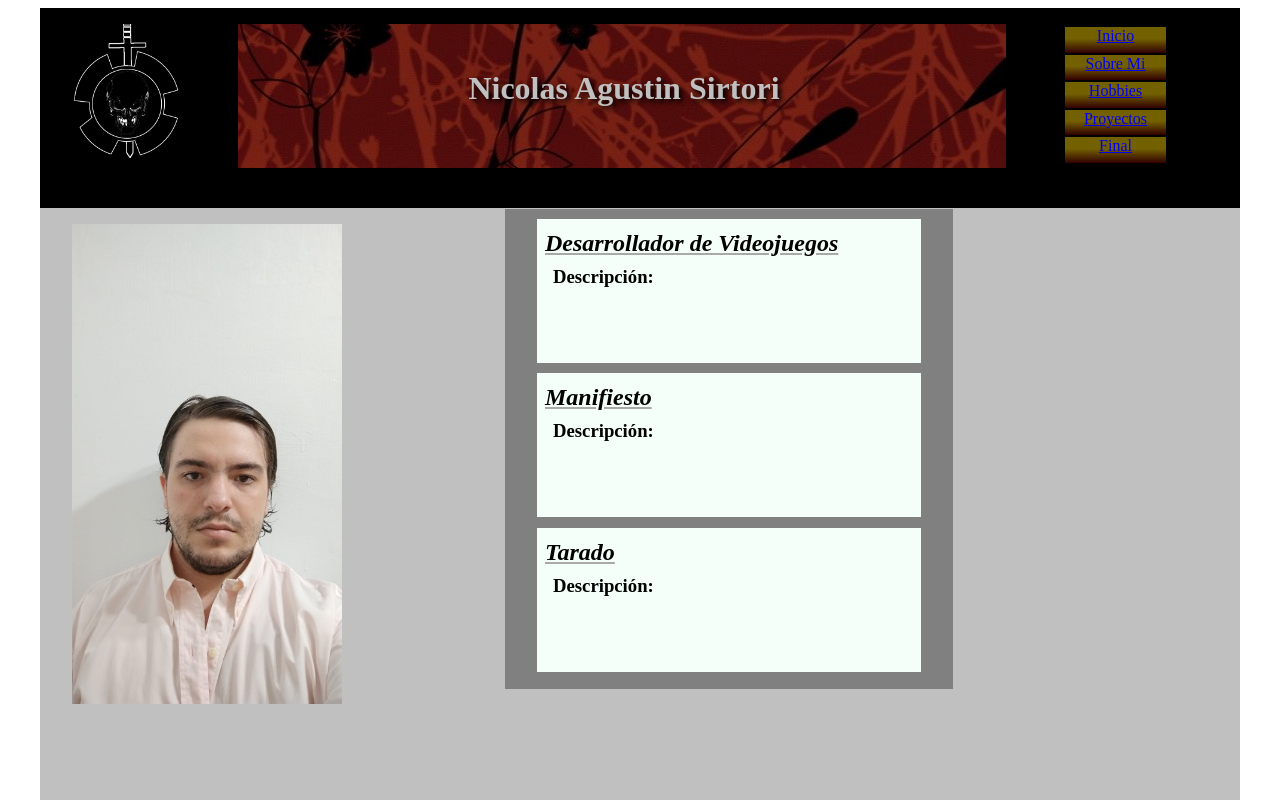
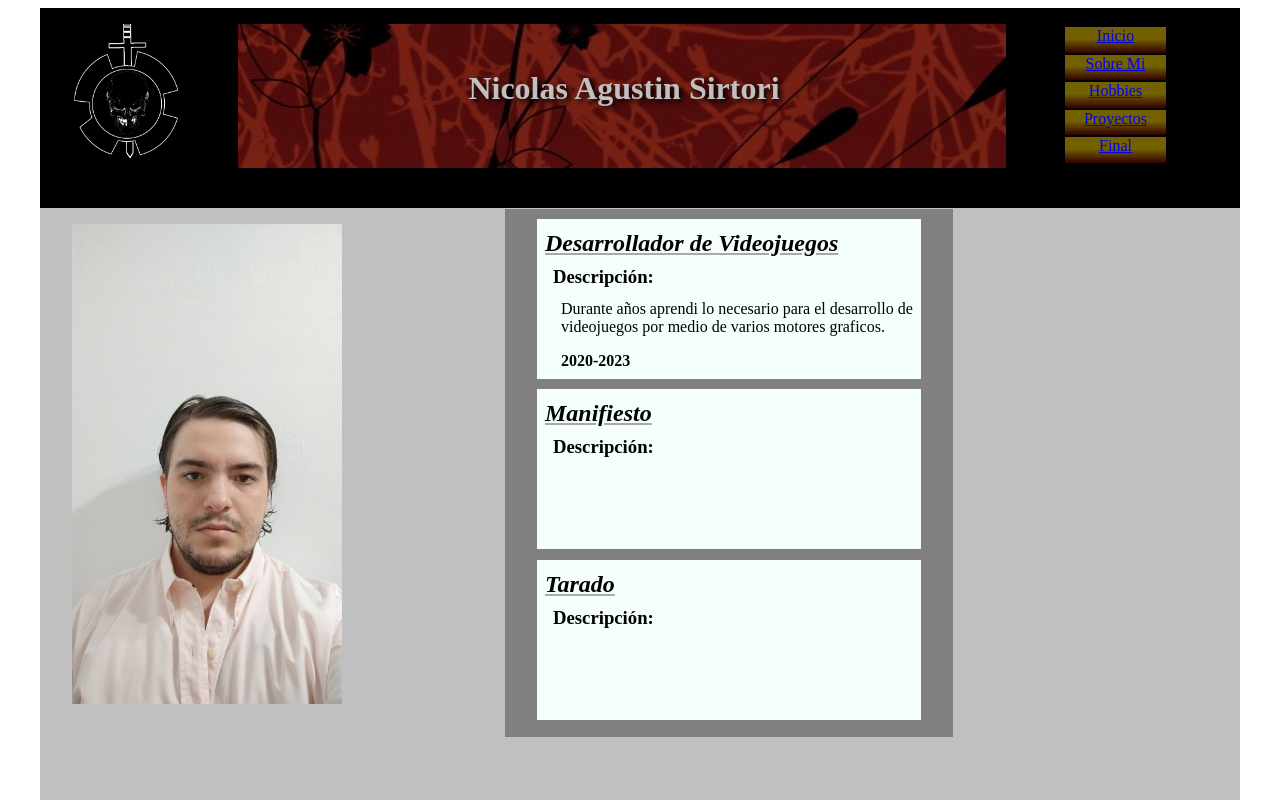
Before and after one commit to Robertsnights/my-app, a React (Vite) app: page / in a window 1280 px wide. Shown: the top 800 px of the page. Built offline with nearby package versions, Linux system fonts and the light colour scheme.

Commit message:
previa release

```diff
--- a/src/App.jsx
+++ b/src/App.jsx
@@ -8,7 +8,8 @@ export function Cue1() {
     <>
       <div className="Foto"></div>
       <div className="Listados">
-        <DivText Titulo='Desarrollador de Videojuegos' />
+        <DivText Titulo='Desarrollador de Videojuegos' Descripcion="Durante  años aprendi lo necesario para el desarrollo de videojuegos por medio de varios motores graficos."
+          anio="2020-2023"/>
         <DivText  Titulo="Manifiesto"/>
         <DivText  Titulo="Tarado"/>
       </div>
--- a/src/assets/CSS/Cuerpo1.css
+++ b/src/assets/CSS/Cuerpo1.css
@@ -10,7 +10,7 @@
 }
 .Listados{
 	width:28rem;
-	height: 30rem;
+	height: 33rem;
 	position: relative;
 	float: left;
 	margin-left: 2rem;
--- a/src/creadores/Creador.css
+++ b/src/creadores/Creador.css
@@ -1,6 +1,6 @@
 .Zona{
 	width: 24rem;
-	height: 9rem;
+	height: 10rem;
 	position: relative;
 	float: left;
 	margin-top: 0.6rem;
@@ -20,4 +20,14 @@
 	position: relative;
 	margin-left: 1rem;
 	margin-top: 0.5rem;
+	height: 1rem;
+	width:7rem;
 }
+.Texto{
+	position:relative;
+	margin-left: 1.5rem;
+}
+.fechas{
+	position: relative;
+	margin-left: 1.5rem;
+}
```
